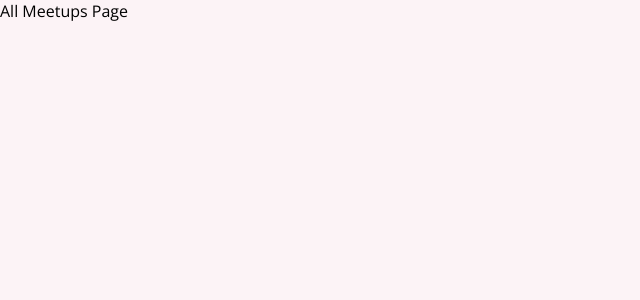
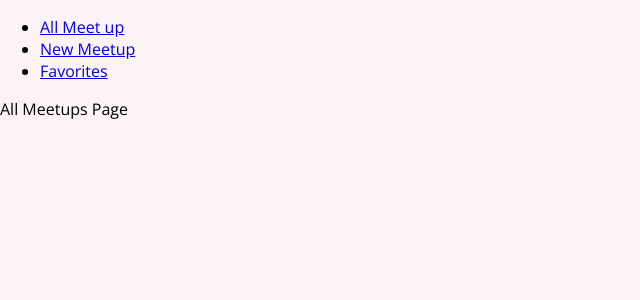
Before and after one commit to javie1199/meetup_app, a React (Create React App) app: page / in a window 1280 px wide. Shown: the top 300 px of the page, without its empty margins (0-640 px from the left). Built offline with nearby package versions, Linux system fonts and the light colour scheme.

Commit message:
Initial Setup

```diff
--- a/src/App.js
+++ b/src/App.js
@@ -1,5 +1,6 @@
 import {Route, Switch} from 'react-router-dom'
 
+import MainNavigation from './components/layout/MainNavigation';
 import AllMeetupsPages from './pages/AllMeetups';
 import NewMeetupPage from './pages/NewMeetup';
 import Favorites from './pages/Favorites';
@@ -8,6 +9,7 @@ import Favorites from './pages/Favorites';
 function App() {
   return (
     <div>
+      <MainNavigation></MainNavigation>
       <Switch>
         <Route path='/new-meetup'><NewMeetupPage/></Route>
         <Route path='/favorites'><Favorites /></Route>
--- /dev/null
+++ b/src/components/layout/MainNavigation.js
@@ -0,0 +1,15 @@
+import {Link} from 'react-router-dom'
+
+function MainNavigation() {
+  return (
+    <div>
+      <ul>
+        <li><Link to='/'>All Meet up</Link></li>
+        <li><Link to='/new-meetup'>New Meetup</Link></li>
+        <li><Link to='/favorites'>Favorites</Link></li>
+      </ul>
+    </div>
+  )
+}
+
+export default MainNavigation
```
